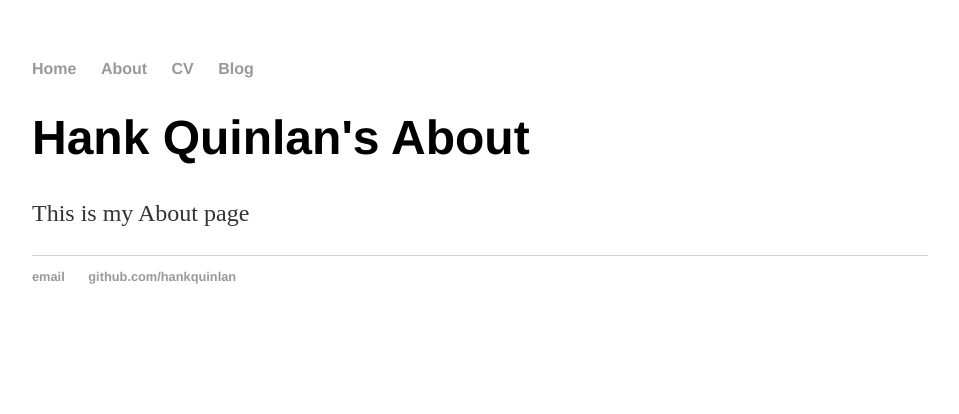
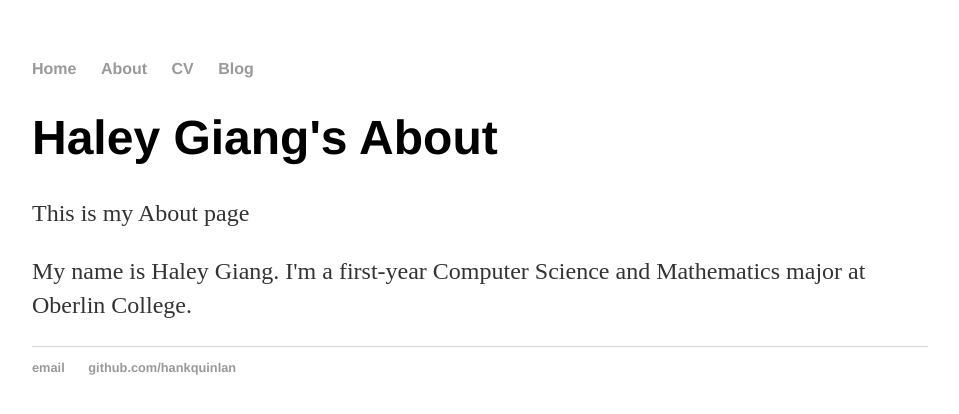
Before and after one commit to haleygiang/haleygiang.github.io, a Jekyll site: the page built from about/index.html, in a window 1280 px wide. Shown: the top 414 px of the page, without its empty margins (160-1119 px from the left). Built offline with Jekyll 4.4.1, drawn with Linux system fonts in a browser that asks for light colours.

Commit message:
initial commit

```diff
--- a/about/index.html
+++ b/about/index.html
@@ -1,8 +1,9 @@
 ---
 layout: default
-title: Hank Quinlan's About
+title: Haley Giang's About
 ---
 <div class="blurb">
 	<h1>{{ page.title }}</h1>
 	<p>This is my About page</p>
+	<p>My name is Haley Giang. I'm a first-year Computer Science and Mathematics major at Oberlin College. </p>
 </div><!-- /.blurb -->
--- a/blog/index.html
+++ b/blog/index.html
@@ -1,6 +1,6 @@
 ---
 layout: default
-title: Hank Quinlan's Blog
+title: Haley Giang's Blog
 ---
 	<h1>{{ page.title }}</h1>
 	<ul class="posts">
--- a/cv/index.html
+++ b/cv/index.html
@@ -1,6 +1,6 @@
 ---
 layout: default
-title: Hank Quinlan's CV
+title: Haley Giang's CV
 ---
 <div class="blurb">
 	<h1>{{ page.title }}</h1>
```
